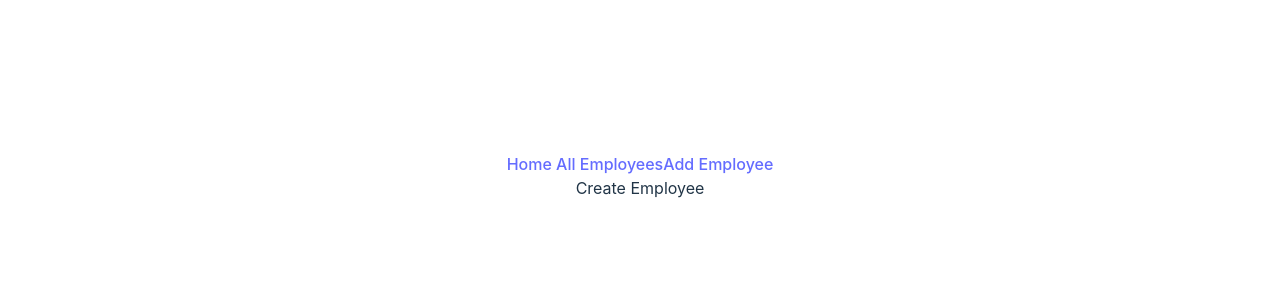
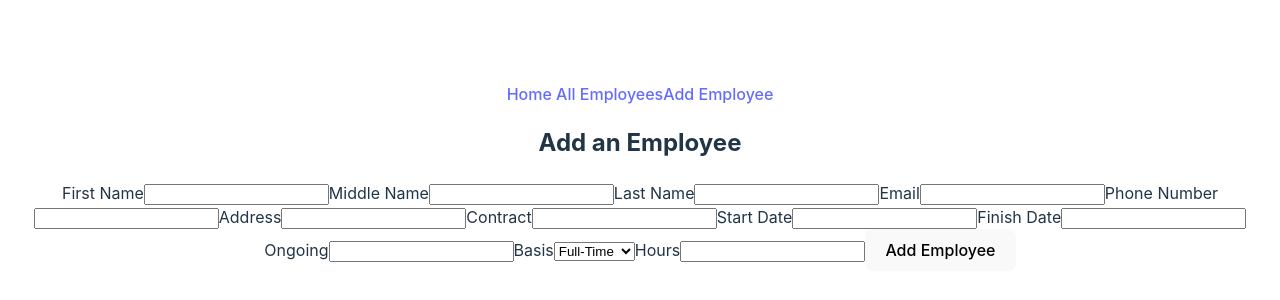
Before and after one commit to litvinova08/employee-creator, a React (Vite) app in the folder employee-creator/employee-creator-frontend/: page /add-employee in a window 1280 px wide. Shown: the part 224-524 px from the top of the page. Built offline with nearby package versions, Linux system fonts and the light colour scheme.

Commit message:
added a form draft to create a new employee

```diff
--- a/employee-creator/employee-creator-frontend/src/containers/CreateEmployee/CreateEmployee.tsx
+++ b/employee-creator/employee-creator-frontend/src/containers/CreateEmployee/CreateEmployee.tsx
@@ -1,7 +1,176 @@
 import React from "react";
+import { useState } from "react";
 
 const CreateEmployee = () => {
-  return <div>Create Employee</div>;
+  const [firstName, setFirstName] = useState("");
+  const [middleName, setMiddleName] = useState("");
+  const [lastName, setLastName] = useState("");
+  const [email, setEmail] = useState("");
+  const [phone, setPhone] = useState("");
+  const [address, setAddress] = useState("");
+  const [contract, setContract] = useState("");
+  const [startDate, setStartDate] = useState("");
+  const [finishDate, setFinishDate] = useState("");
+  const [ongoing, setOngoing] = useState("");
+  const [basis, setBasis] = useState("full-time");
+  const [hours, setHours] = useState("");
+
+  const [isPending, setIsPending] = useState(false);
+
+  const handleSubmit = (e) => {
+    e.preventDefault();
+    const newEmployee = {
+      firstName,
+      middleName,
+      lastName,
+      email,
+      phone,
+      address,
+      contract,
+      startDate,
+      finishDate,
+      ongoing,
+      basis,
+      hours,
+    };
+
+    setIsPending(true);
+
+    fetch("http://localhost:8080/api/employee", {
+      method: "POST",
+      headers: { "Content-type": "application/json" },
+      body: JSON.stringify(newEmployee),
+    }).then(() => {
+      console.log("new employee added");
+      setIsPending(false);
+    });
+  };
+
+  return (
+    <div>
+      <h2>Add an Employee</h2>
+      <form onSubmit={handleSubmit}>
+        <label>First Name</label>
+        <input
+          type="text"
+          required
+          value={firstName}
+          onChange={(e) => {
+            setFirstName(e.target.value);
+          }}
+        ></input>
+
+        <label>Middle Name</label>
+        <input
+          type="text"
+          // required
+          value={middleName}
+          onChange={(e) => {
+            setMiddleName(e.target.value);
+          }}
+        ></input>
+
+        <label>Last Name</label>
+        <input
+          type="text"
+          required
+          value={lastName}
+          onChange={(e) => {
+            setLastName(e.target.value);
+          }}
+        ></input>
+
+        <label>Email</label>
+        <input
+          type="text"
+          required
+          value={email}
+          onChange={(e) => {
+            setEmail(e.target.value);
+          }}
+        ></input>
+
+        <label>Phone Number</label>
+        <input
+          type="text"
+          required
+          value={phone}
+          onChange={(e) => {
+            setPhone(e.target.value);
+          }}
+        ></input>
+
+        <label>Address</label>
+        <input
+          type="text"
+          required
+          value={address}
+          onChange={(e) => {
+            setAddress(e.target.value);
+          }}
+        ></input>
+
+        <label>Contract</label>
+        <input
+          type="text"
+          required
+          value={contract}
+          onChange={(e) => {
+            setContract(e.target.value);
+          }}
+        ></input>
+
+        <label>Start Date</label>
+        <input
+          type="text"
+          required
+          value={startDate}
+          onChange={(e) => {
+            setStartDate(e.target.value);
+          }}
+        ></input>
+
+        <label>Finish Date</label>
+        <input
+          type="text"
+          required
+          value={finishDate}
+          onChange={(e) => {
+            setFinishDate(e.target.value);
+          }}
+        ></input>
+
+        <label>Ongoing</label>
+        <input
+          type="text"
+          required
+          value={ongoing}
+          onChange={(e) => {
+            setOngoing(e.target.value);
+          }}
+        ></input>
+
+        <label>Basis</label>
+        <select value={basis} onChange={(e) => setBasis(e.target.value)}>
+          <option value="full-time">Full-Time</option>
+          <option value="part-time">Part-Time</option>
+        </select>
+
+        <label>Hours</label>
+        <input
+          type="text"
+          required
+          value={hours}
+          onChange={(e) => {
+            setHours(e.target.value);
+          }}
+        ></input>
+
+        {!isPending && <button>Add Employee</button>}
+        {isPending && <button disabled>Adding new Employee...</button>}
+      </form>
+    </div>
+  );
 };
 
 export default CreateEmployee;
```
